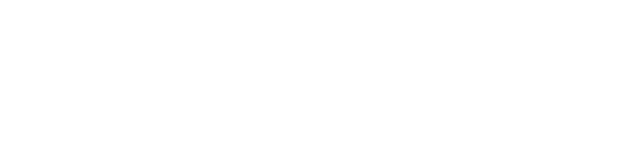
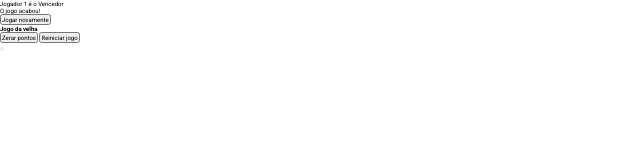
Before and after one commit to GabrielJesusS/hash-game, a plain HTML site: page index.html in a window 1280 px wide. Shown: the whole page, without its empty margins (0-640 px from the left). Drawn offline with Linux system fonts and the light colour scheme.

Commit message:
build: project structure

```diff
--- a/index.html
+++ b/index.html
@@ -8,6 +8,30 @@
     <title>Jogo da velha</title>
 </head>
 <body>
+    <div class="modal-container">
+        <div class="modal">
+            <p>Jogador 1 é o Vencedor</p>
+            <p>O jogo acabou!</p>
+            <button class="button">Jogar novamente</button>
+        </div>
+    </div>
+    <section class="container">
+        <header>
+            <h1 class="page-title">Jogo da velha</h1>
+            <div class="menu-handler">
+                <button class="button" >Zerar pontos</button>
+                <button class="button">Reiniciar jogo</button>
+            </div>
+        </header>
+        <div class="game">
+            <ol>
+                <li><button>
+                </button></li>
+            </ol>
+        </div>
+    </section>
+
+
 
     <script src="script.js"></script>
 </body>
--- a/style.css
+++ b/style.css
@@ -0,0 +1,10 @@
+@import url('https://fonts.googleapis.com/css2?family=Roboto:wght@400;700&display=swap');
+
+
+*{
+    margin: 0;
+    padding: 0;
+    box-sizing: border-box;
+    font-family: 'Roboto', sans-serif;
+    font-size: 62.5%;
+}
```
